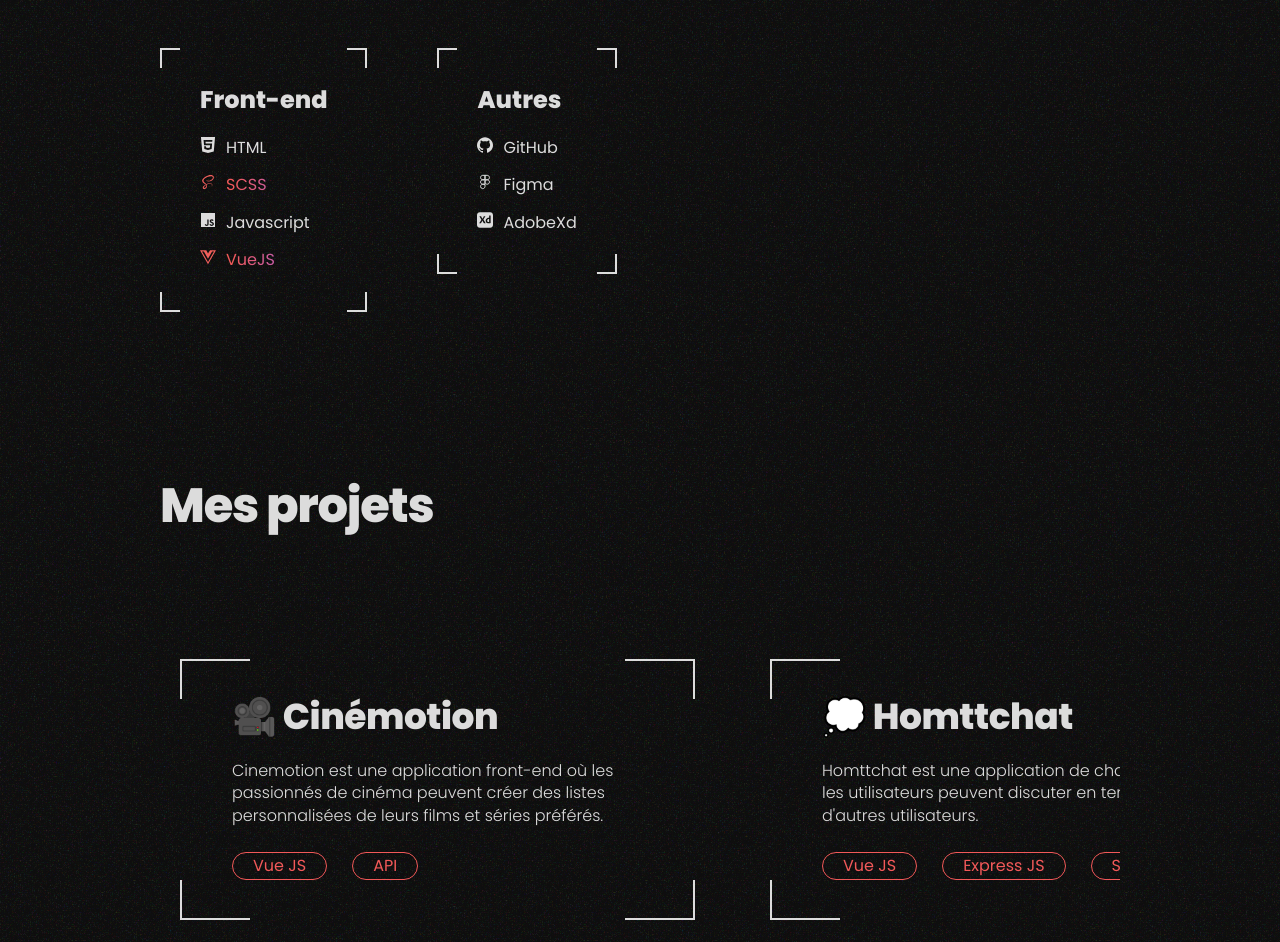
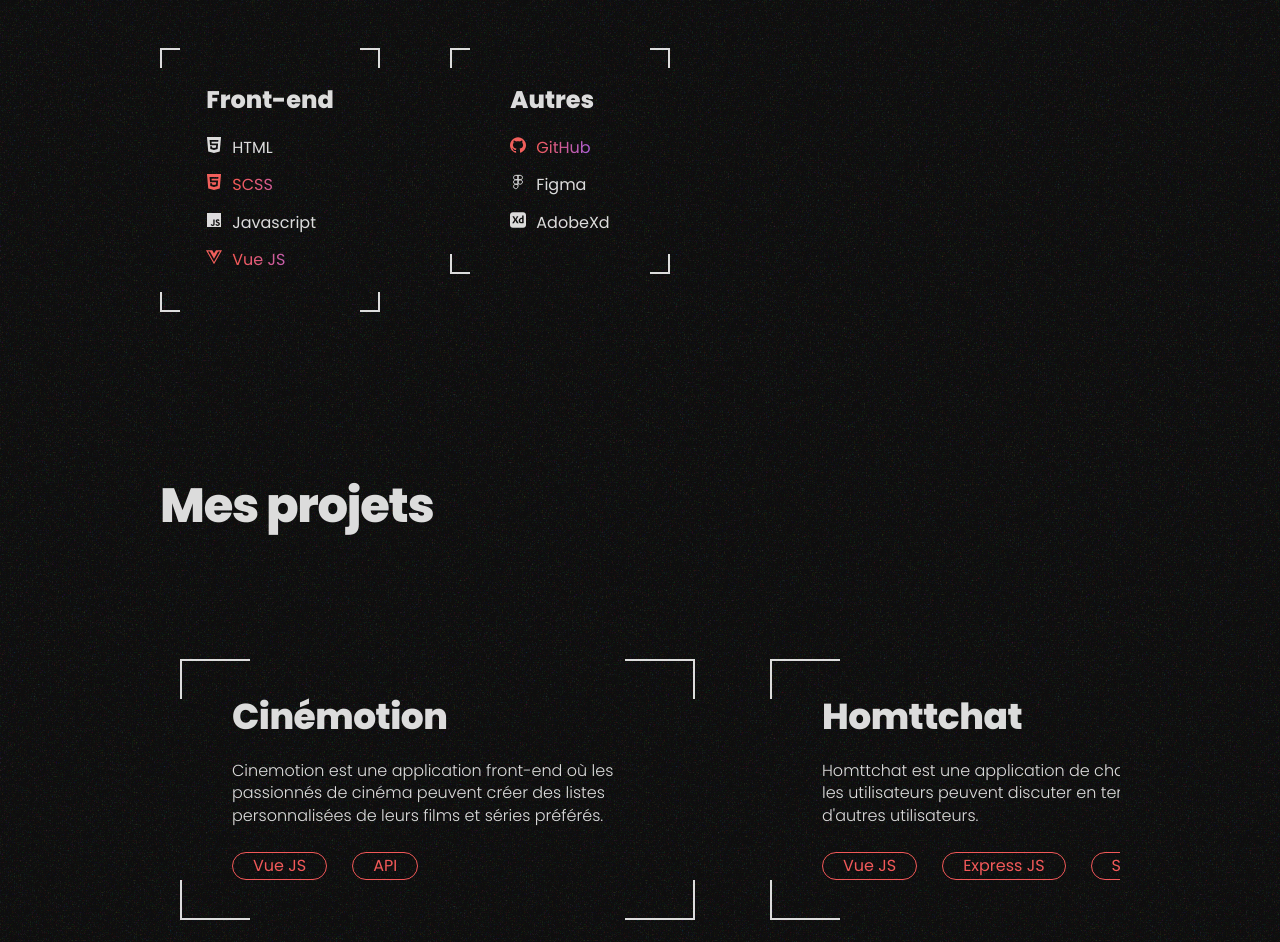
Before and after one commit to Ruben-DC/portfolio-v2, a Vue app: page / in a window 1280 px wide. Shown: the part 860-1802 px from the top of the page. Built offline with nearby package versions, Linux system fonts and the light colour scheme.

Commit message:
Add SkillItem component and update SkillCard to use it

```diff
--- a/src/App.vue
+++ b/src/App.vue
@@ -1,5 +1,6 @@
 <script setup>
 	import SkillCard from "./components/SkillCard.vue";
+	import SkillItem from "./components/SkillItem.vue";
 	import ProjectCard from "@/components/ProjectCard.vue";
 	import TechnoPill from "@/components/TechnoPill.vue";
 	import CoolButton from "@/components/CoolButton.vue";
@@ -81,37 +82,17 @@
 					<template #skills-category-title> Front-end </template>
 
 					<template #skills-list>
-						<li>
-							<span class="skill-icon">
-								<img :src="htmlIcon" alt="icone html" />
-							</span>
+						<SkillItem :iconUrl="htmlIcon"> HTML </SkillItem>
 
-							HTML
-						</li>
+						<SkillItem :isImportant="true" :iconUrl="cssIcon">
+							SCSS
+						</SkillItem>
 
-						<li class="important-skill">
-							<span class="skill-icon">
-								<img :src="scssIcon" alt="icone sass" />
-							</span>
+						<SkillItem :iconUrl="jsIcon"> Javascript </SkillItem>
 
-							SCSS
-						</li>
-
-						<li>
-							<span class="skill-icon">
-								<img :src="jsIcon" alt="icone javascript" />
-							</span>
-
-							Javascript
-						</li>
-
-						<li class="important-skill">
-							<span class="skill-icon">
-								<img :src="vueIcon" alt="Icone VueJS" />
-							</span>
-
-							VueJS
-						</li>
+						<SkillItem :isImportant="true" :iconUrl="vueIcon">
+							Vue JS
+						</SkillItem>
 					</template>
 				</SkillCard>
 
@@ -119,23 +100,13 @@
 					<template #skills-category-title> Autres </template>
 
 					<template #skills-list>
-						<li>
-							<span class="skill-icon"
-								><img
-									:src="githubIcon"
-									alt="icone Github" /></span
-							>GitHub
-						</li>
-						<li>
-							<span class="skill-icon"
-								><img :src="figmaIcon" alt="" /></span
-							>Figma
-						</li>
-						<li>
-							<span class="skill-icon"
-								><img :src="xdIcon" alt="" /></span
-							>AdobeXd
-						</li>
+						<SkillItem :isImportant="true" :iconUrl="githubIcon">
+							GitHub
+						</SkillItem>
+
+						<SkillItem :iconUrl="figmaIcon"> Figma </SkillItem>
+
+						<SkillItem :iconUrl="xdIcon"> AdobeXd </SkillItem>
 					</template>
 				</SkillCard>
 			</div>
@@ -146,7 +117,7 @@
 
 			<div class="carousel">
 				<ProjectCard>
-					<template #title> 🎥 Cinémotion </template>
+					<template #title> Cinémotion </template>
 
 					<template #description>
 						Cinemotion est une application front-end où les
@@ -161,7 +132,7 @@
 				</ProjectCard>
 
 				<ProjectCard>
-					<template #title> 💭 Homttchat </template>
+					<template #title> Homttchat </template>
 
 					<template #description>
 						Homttchat est une application de chat en ligne où les
@@ -362,38 +333,6 @@
 			flex-wrap: wrap;
 			gap: 70px;
 		}
-
-		.skill__card {
-			li {
-				display: flex;
-				flex-direction: row;
-				flex-wrap: nowrap;
-				gap: 10px;
-			}
-
-			li.important-skill {
-				color: v.$accent-color;
-
-				background: -webkit-linear-gradient(
-					0deg,
-					v.$accent-color 25%,
-					v.$third-blob-color 100%
-				);
-				-webkit-background-clip: text;
-				-webkit-text-fill-color: transparent;
-
-				.skill-icon {
-					/* Filtre pour passer de #dcdcdc à #f25959 */
-					filter: invert(52%) sepia(95%) saturate(2076%)
-						hue-rotate(326deg) brightness(99%) contrast(91%);
-				}
-			}
-
-			.skill-icon img {
-				height: v.$p-font-size;
-				width: v.$p-font-size;
-			}
-		}
 	}
 
 	#projects {
--- a/src/components/SkillCard.vue
+++ b/src/components/SkillCard.vue
@@ -1,5 +1,11 @@
 <script setup>
 	import CoolBorders from "./CoolBorders.vue";
+	import SkillItem from "./SkillItem.vue";
+
+	import htmlIcon from "/src/assets/icons/html.svg";
+	import cssIcon from "/src/assets/icons/css.svg";
+	import jsIcon from "/src/assets/icons/javascript.svg";
+	import vueIcon from "/src/assets/icons/vue.svg";
 </script>
 
 <template>
@@ -11,10 +17,12 @@
 
 			<ul class="skill__list">
 				<slot name="skills-list">
-					<li>HTML</li>
-					<li>CSS</li>
-					<li>Javascript</li>
-					<li>VueJS</li>
+					<SkillItem :iconUrl="htmlIcon">HTML</SkillItem>
+					<SkillItem :iconUrl="cssIcon">Css</SkillItem>
+					<SkillItem :iconUrl="jsIcon">JavaScript</SkillItem>
+					<SkillItem :isImportant="true" :iconUrl="vueIcon">
+						VueJS
+					</SkillItem>
 				</slot>
 			</ul>
 		</div>
@@ -31,7 +39,9 @@
 			justify-content: center;
 			align-items: center;
 
+			min-width: 220px;
 			width: fit-content;
+
 			height: fit-content;
 
 			padding: 40px;
--- /dev/null
+++ b/src/components/SkillItem.vue
@@ -0,0 +1,61 @@
+<script setup>
+	const props = defineProps({
+		isImportant: {
+			type: Boolean,
+			default: false,
+		},
+
+		iconUrl: {
+			type: String,
+			default: "",
+		},
+	});
+</script>
+
+<template>
+	<li :class="{ important: isImportant }" class="skill__item">
+		<span v-if="props.iconUrl" class="skill__icon">
+			<img :src="props.iconUrl" alt="skill icon" />
+		</span>
+
+		<slot>Vue JS</slot>
+	</li>
+</template>
+
+<style lang="scss" scoped>
+	@use "@/assets/styles/variables.scss" as v;
+
+	.skill {
+		&__item {
+			display: flex;
+			flex-direction: row;
+			flex-wrap: nowrap;
+			// align-items: self-end;
+			gap: 10px;
+		}
+
+		&__icon img {
+			height: v.$p-font-size;
+			width: v.$p-font-size;
+		}
+	}
+
+	.important {
+		color: v.$accent-color;
+
+		background: -webkit-linear-gradient(
+			0deg,
+			v.$accent-color 25%,
+			v.$third-blob-color 100%
+		);
+		background-clip: text;
+		-webkit-background-clip: text;
+		-webkit-text-fill-color: transparent;
+
+		.skill__icon {
+			/* Filtre pour passer de #dcdcdc à #f25959 */
+			filter: invert(52%) sepia(95%) saturate(2076%) hue-rotate(326deg)
+				brightness(99%) contrast(91%);
+		}
+	}
+</style>
```
